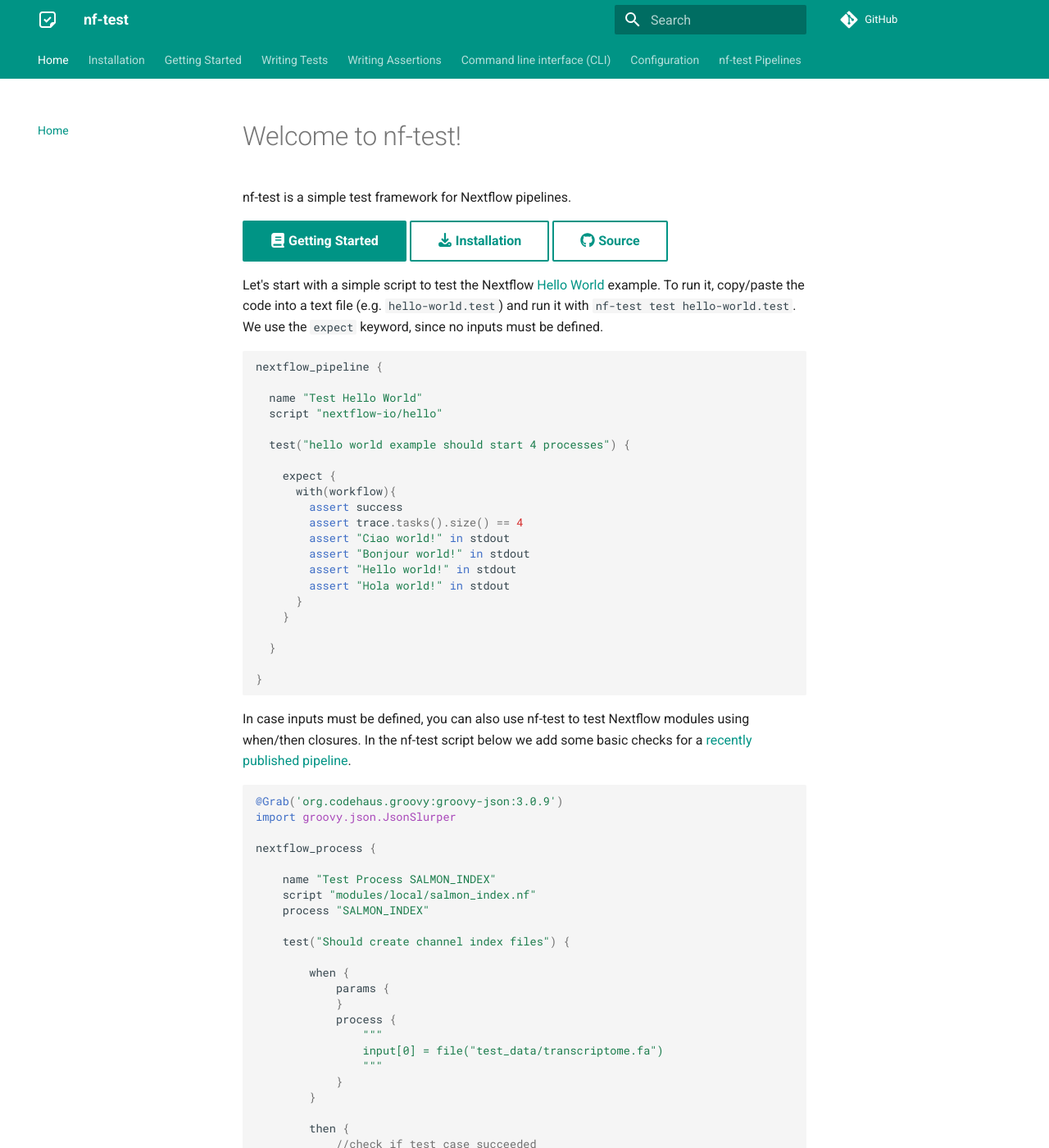
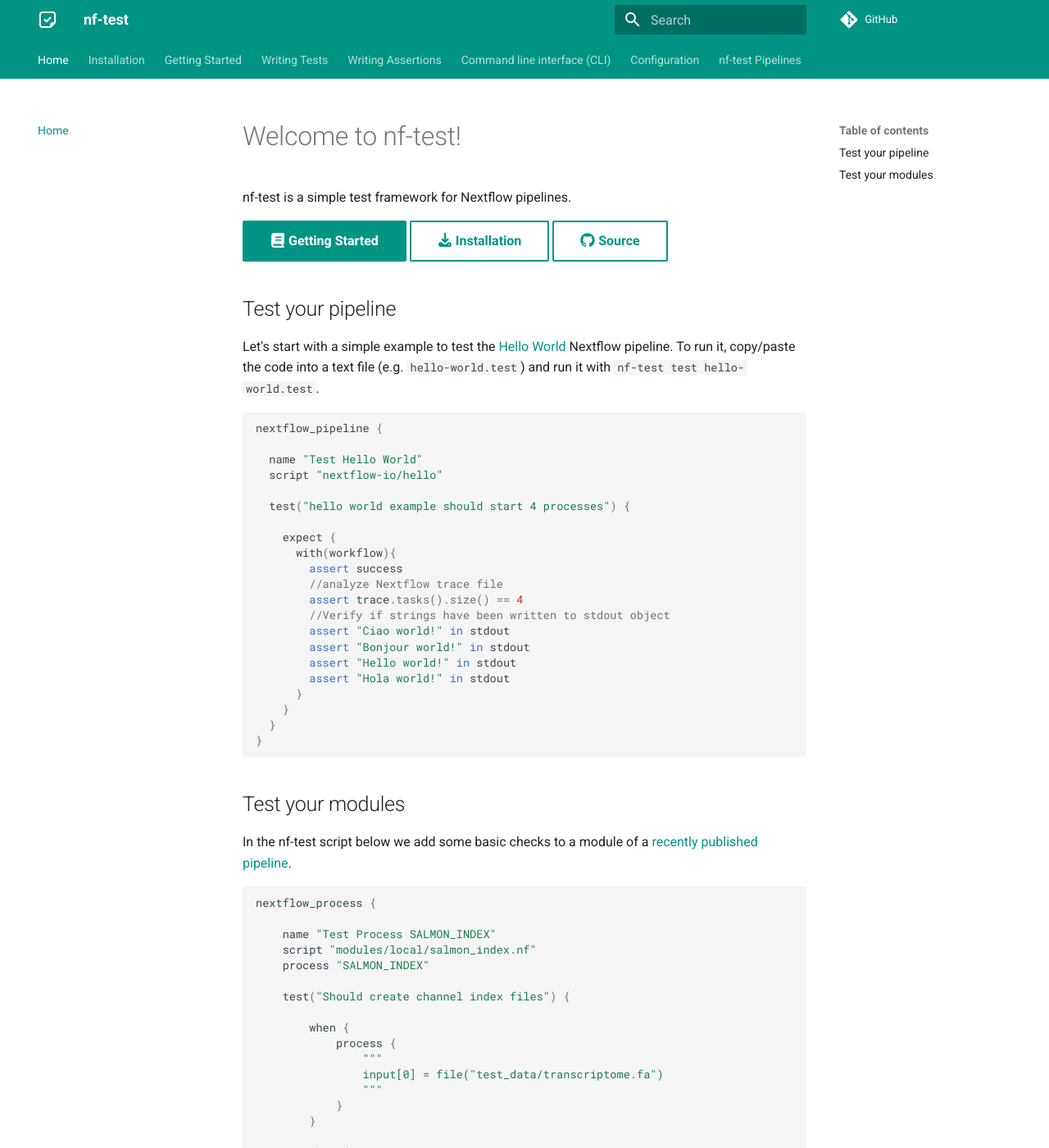
Before and after one commit to askimed/nf-test, an MkDocs documentation site: the page built from docs/index.md, in a window 1280 px wide and 1400 px high. Shown: the whole window at 82% size. Built offline with MkDocs 1.6.1 and Material for MkDocs 9.7.7, drawn with Linux system fonts in a browser that asks for light colours; comment, search, counter and statistics services are not loaded; some of the changed text lies outside the part shown.

Commit message:
Update index.md

````diff
--- a/docs/index.md
+++ b/docs/index.md
@@ -5,8 +5,8 @@
 
 [:fontawesome-solid-book: Getting Started](getting-started.md){ .md-button .md-button--primary} [:fontawesome-solid-download: Installation](installation.md){ .md-button } [:fontawesome-brands-github: Source](https://github.com/askimed/nf-test){ .md-button }
 
-
-Let's start with a simple script to test the Nextflow [Hello World](https://github.com/nextflow-io/hello) example. To run it, copy/paste the code into a text file (e.g. `hello-world.test`) and run it with `nf-test test hello-world.test`. We use the `expect` keyword, since no inputs must be defined.
+## Test your pipeline
+Let's start with a simple example to test the [Hello World](https://github.com/nextflow-io/hello) Nextflow pipeline. To run it, copy/paste the code into a text file (e.g. `hello-world.test`) and run it with `nf-test test hello-world.test`.
 
 ```Groovy
 nextflow_pipeline {
@@ -19,25 +19,22 @@
     expect {
       with(workflow){
         assert success
+        //analyze Nextflow trace file
         assert trace.tasks().size() == 4
+        //Verify if strings have been written to stdout object
         assert "Ciao world!" in stdout
         assert "Bonjour world!" in stdout
         assert "Hello world!" in stdout
         assert "Hola world!" in stdout
       }
     }
-
   }
-
 }
 ```
-
-In case inputs must be defined, you can also use nf-test to test Nextflow modules using when/then closures. In the nf-test script below we add some basic checks for a [recently published pipeline](https://github.com/GoekeLab/bioinformatics-workflows/tree/master/nextflow).
+## Test your modules
+In the nf-test script below we add some basic checks to a module of a [recently published pipeline](https://github.com/GoekeLab/bioinformatics-workflows/tree/master/nextflow).
 
 ```Groovy
-@Grab('org.codehaus.groovy:groovy-json:3.0.9')
-import groovy.json.JsonSlurper
-
 nextflow_process {
 
     name "Test Process SALMON_INDEX"
@@ -47,8 +44,6 @@
     test("Should create channel index files") {
 
         when {
-            params {
-            }
             process {
                 """
                 input[0] = file("test_data/transcriptome.fa")
@@ -62,21 +57,19 @@
             //analyze trace file
             assert process.trace.tasks().size() == 1
             with(process.out) {
-              assert index
-              // check if output directory has been created
+              // check if emitted output has been created
               assert index.size() == 1
               // count amount of created files
-              assert new File(index.get(0)).listFiles().size() == 16
+              assert path(index.get(0)).list().size() == 16
               // parse info.json file
-              def jsonSlurper = new JsonSlurper()
-              def info = jsonSlurper.parseText(new File(index.get(0)+'/info.json').text)
+              def info = path(index.get(0)+'/info.json').json
               assert info.num_kmers == 375730
               assert info.seq_length == 443050
+              //verify md5 checksum
               assert path(index.get(0)+'/info.json').md5 == "80831602e2ac825e3e63ba9df5d23505"
             }
         }
     }
-
 }
 
 ```
````
